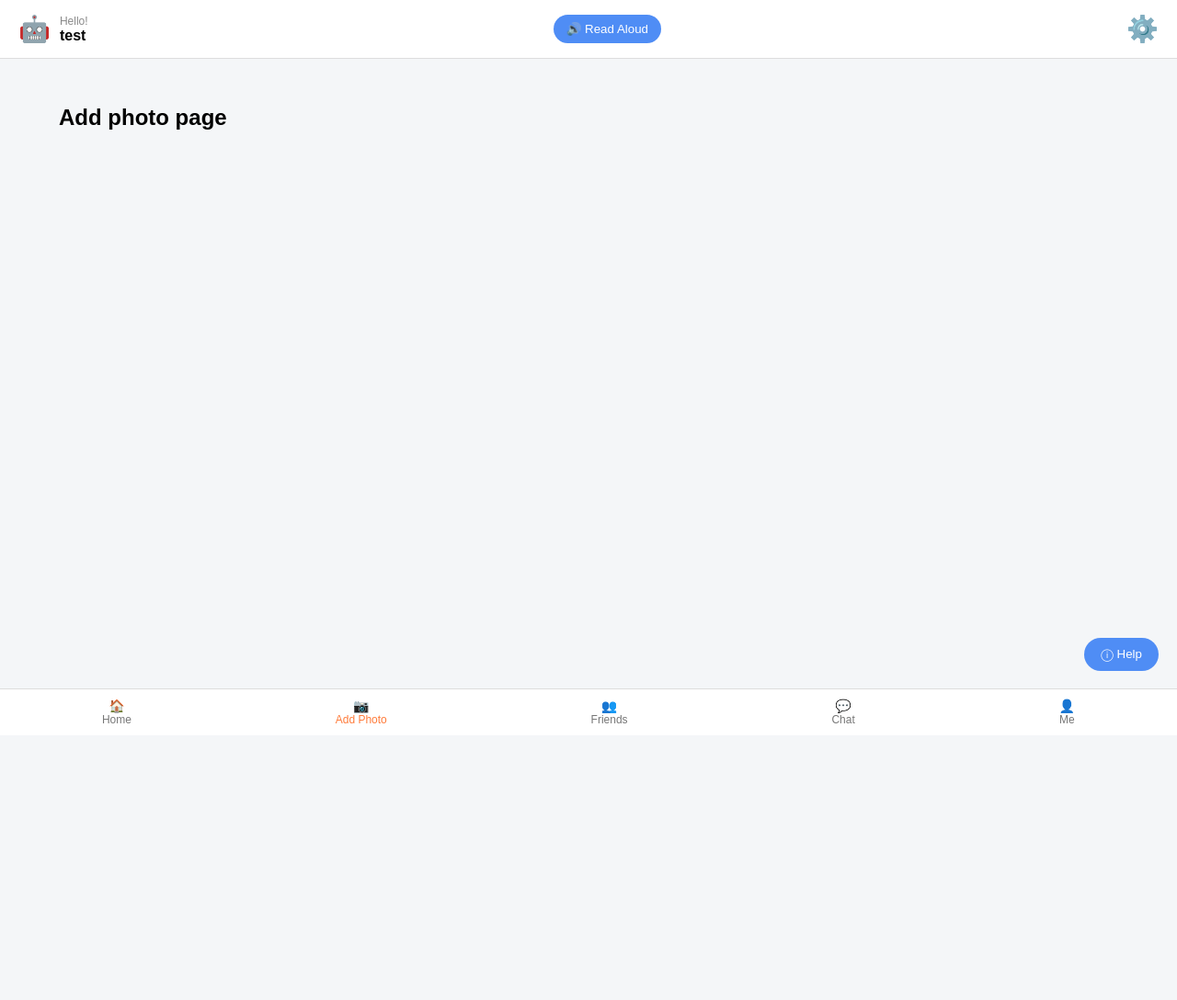
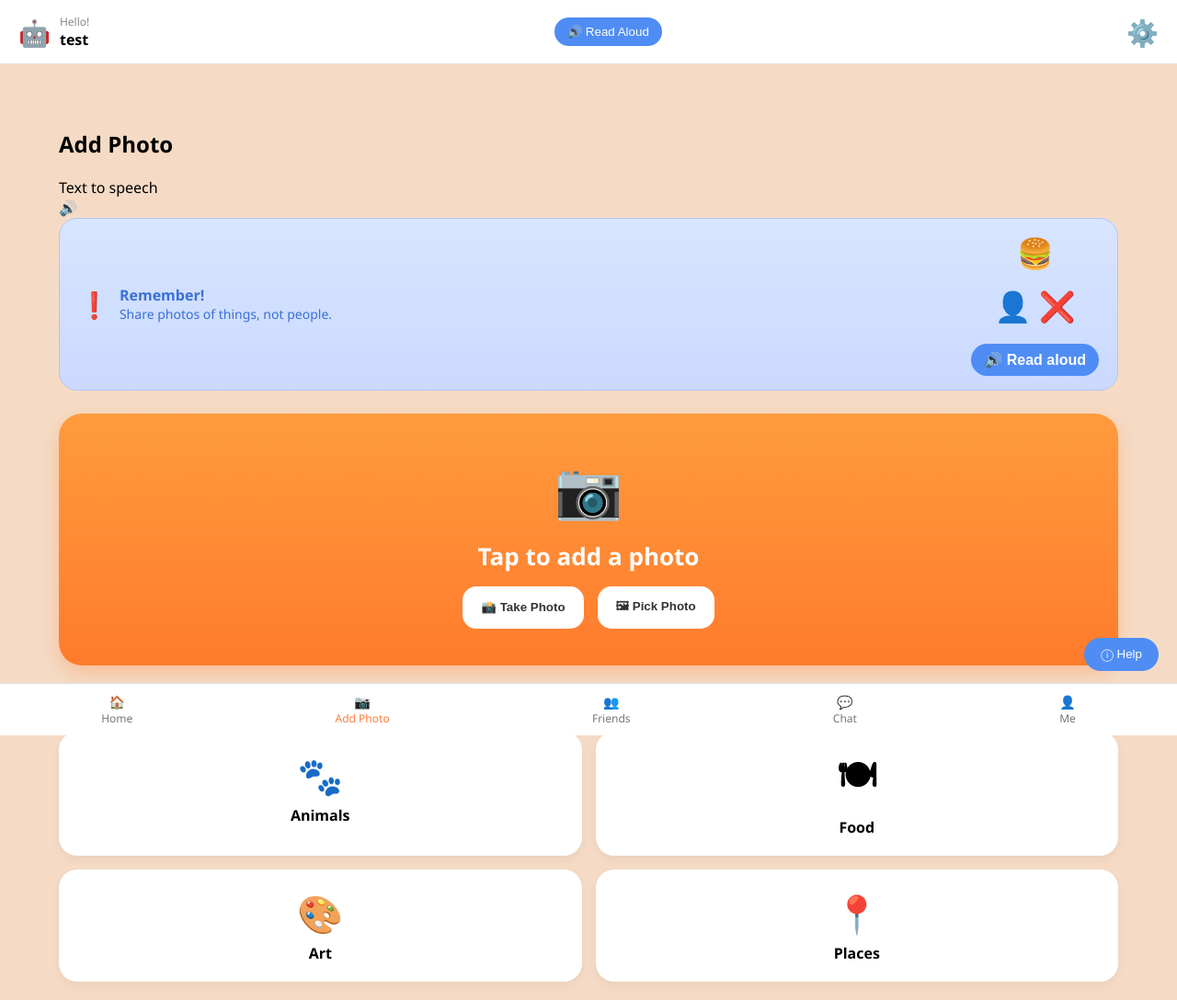
Before and after one commit to Friend-Snap-Team2/Friend_Snap, a website: page public/pages/add-photo.html in a window 1280 px wide. Shown: the whole page at 92% size. Before the commit the page ends 800 px from the top, so only its background shows below. Drawn offline with Linux system fonts and the light colour scheme.

Commit message:
I updated the add photos section

```diff
--- /dev/null
+++ b/public/css/pages/add-photo.css
@@ -0,0 +1,120 @@
+/* Background and Container */
+body {
+    background-color: #f5dbc5; /* Light orange background */
+    margin: 0;
+    padding-bottom: 80px; /* Space for the bottom nav bar */
+    font-family: 'Segoe UI', Tahoma, Geneva, Verdana, sans-serif;
+}
+
+.container {
+    padding: 20px;
+}
+
+.page-title {
+    margin-bottom: 20px;
+    font-size: 24px;
+}
+
+/* Reminder Banner Style */
+.reminder {
+    display: flex;
+    justify-content: space-between;
+    align-items: center;
+    background: linear-gradient(180deg, #d7e5ff, #cbd9ff);
+    padding: 15px 20px;
+    border-radius: 20px;
+    border: 1px solid #b0c4ff;
+}
+
+.reminder-left {
+    display: flex;
+    gap: 10px;
+    align-items: center;
+}
+
+.reminder-icon { font-size: 28px; }
+.reminder-title { font-weight: bold; color: #3a6fd8; }
+.reminder-text { color: #3a6fd8; font-size: 14px; }
+
+/* Right side: icons + button */
+.reminder-right {
+    display: flex;
+    flex-direction: column;       /* Stack icons vertically */
+    justify-content: center;      /* Center vertically */
+    align-items: center;          /* Center horizontally */
+    gap: 15px;                    /* Space between icons and button */
+    min-width: 80px;
+}
+
+/* Make icons bigger */
+.reminder-right .example,
+.reminder-right .example.bad {
+    font-size: 2rem;              /* Increase size of icons */
+    text-align: center;
+}
+
+/* Button styling */
+.reminder-right .read-banner {
+    margin-top: 5px;
+    background: #4f8df5;
+    color: white;
+    border: none;
+    padding: 8px 14px;
+    border-radius: 20px;
+    cursor: pointer;
+    font-weight: bold;
+    font-size: 1rem;
+}
+
+/* Central Add Box */
+.add-box {
+    margin-top: 25px;
+    background: linear-gradient(180deg, #ff9b3d, #ff7b2d);
+    padding: 40px;
+    border-radius: 25px;
+    text-align: center;
+    color: white;
+    box-shadow: 0 8px 20px rgba(255, 123, 45, 0.3);
+}
+
+.camera { font-size: 60px; }
+.add-title { font-size: 26px; font-weight: bold; margin: 15px 0; }
+
+.add-buttons {
+    display: flex;
+    justify-content: center;
+    gap: 15px;
+}
+
+.take-btn, .pick-btn {
+    background: white;
+    color: #333;
+    border: none;
+    padding: 12px 20px;
+    border-radius: 15px;
+    font-weight: bold;
+    display: flex;
+    align-items: center;
+    gap: 5px;
+}
+
+/* Ideas Grid */
+.ideas-title { margin-top: 30px; font-size: 18px; }
+
+.ideas {
+    display: grid;
+    grid-template-columns: repeat(2, 1fr); /* 2x2 grid works better for mobile-style */
+    gap: 15px;
+    margin-top: 10px;
+}
+
+.idea {
+    background: white;
+    padding: 20px;
+    border-radius: 20px;
+    text-align: center;
+    font-weight: bold;
+    box-shadow: 0 4px 10px rgba(0,0,0,0.05);
+}
+
+.idea-icon { font-size: 40px; margin-bottom: 5px; }
--- a/public/pages/add-photo.html
+++ b/public/pages/add-photo.html
@@ -2,9 +2,11 @@
 <html lang="en">
 <head>
 <meta charset="UTF-8">
-  <title>Friend Snap - Home</title>
-  <link rel="stylesheet" href="/css/global.css">
-  <link rel="stylesheet" href="/css/pages/home.css">
+<title>Friend Snap - Add Photo</title>
+
+<link rel="stylesheet" href="../css/global.css">
+<link rel="stylesheet" href="../css/pages/add-photo.css">
+
 </head>
 
 <body>
@@ -13,7 +15,84 @@
 
 <main class="container">
 
-    <h2>Add photo page</h2>
+<h2 class="page-title">Add Photo</h2>
+
+<div class="top-controls">
+    <div class="tts-container">
+        <span>Text to speech</span>
+        <div class="avatar-icon">🔊</div> </div>
+</div>
+
+<!-- Reminder Banner -->
+
+<div class="reminder">
+
+<div class="reminder-left">
+<div class="reminder-icon">❗</div>
+
+<div>
+<div class="reminder-title">Remember!</div>
+<div class="reminder-text">
+Share photos of things, not people.
+</div>
+</div>
+</div>
+
+<div class="reminder-right">
+<div class="example">🍔</div>
+<div class="example bad">👤 ❌</div>
+<button class="read-banner">🔊 Read aloud</button>
+</div>
+
+</div>
+
+
+<!-- Add Photo Box -->
+
+<div class="add-box">
+
+<div class="camera">📷</div>
+
+<div class="add-title">Tap to add a photo</div>
+
+<div class="add-buttons">
+
+<button class="take-btn">📸 Take Photo</button>
+
+<button class="pick-btn">🖼 Pick Photo</button>
+
+</div>
+
+</div>
+
+
+<!-- Ideas -->
+
+<h3 class="ideas-title">Ideas for photos</h3>
+
+<div class="ideas">
+
+<div class="idea">
+<div class="idea-icon">🐾</div>
+<div>Animals</div>
+</div>
+
+<div class="idea">
+<div class="idea-icon">🍽</div>
+<div>Food</div>
+</div>
+
+<div class="idea">
+<div class="idea-icon">🎨</div>
+<div>Art</div>
+</div>
+
+<div class="idea">
+<div class="idea-icon">📍</div>
+<div>Places</div>
+</div>
+
+</div>
 
 </main>
 
```
Lines whose indentation alone changed are shown as unchanged.
